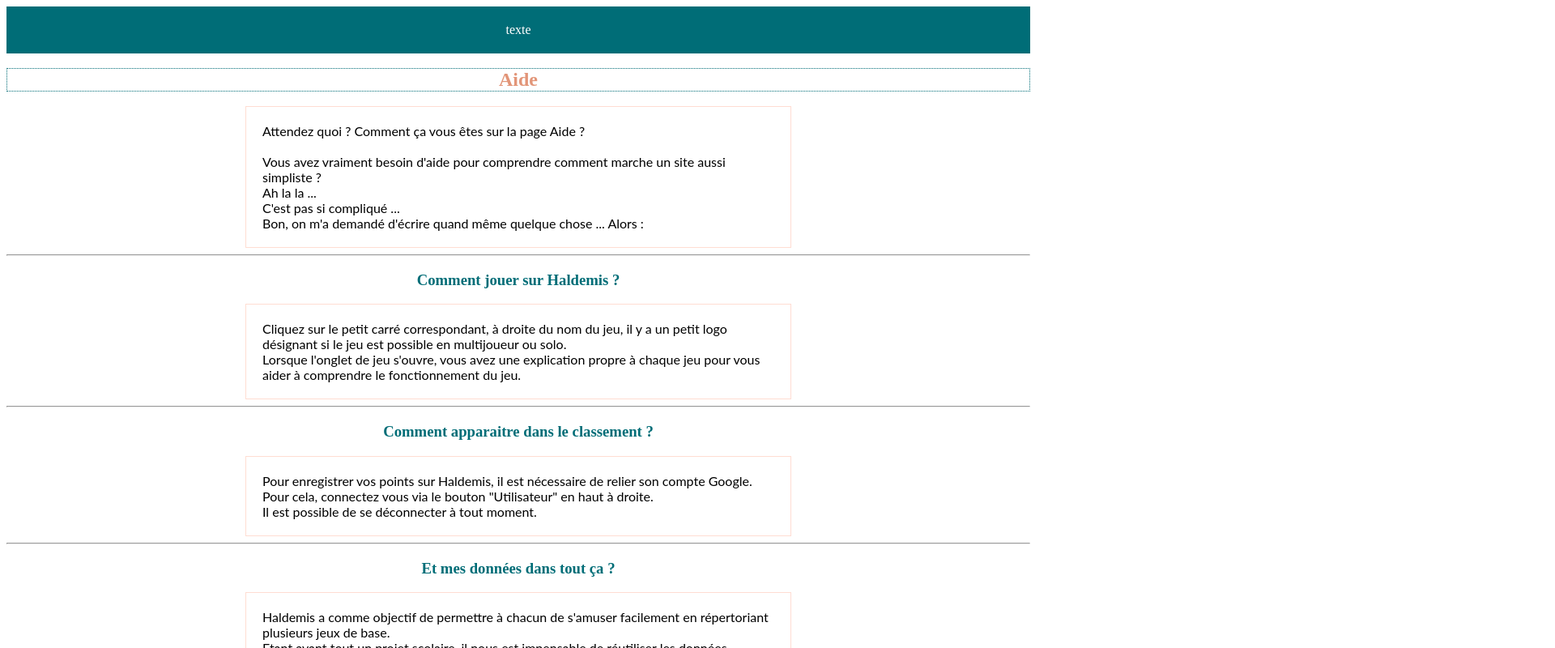
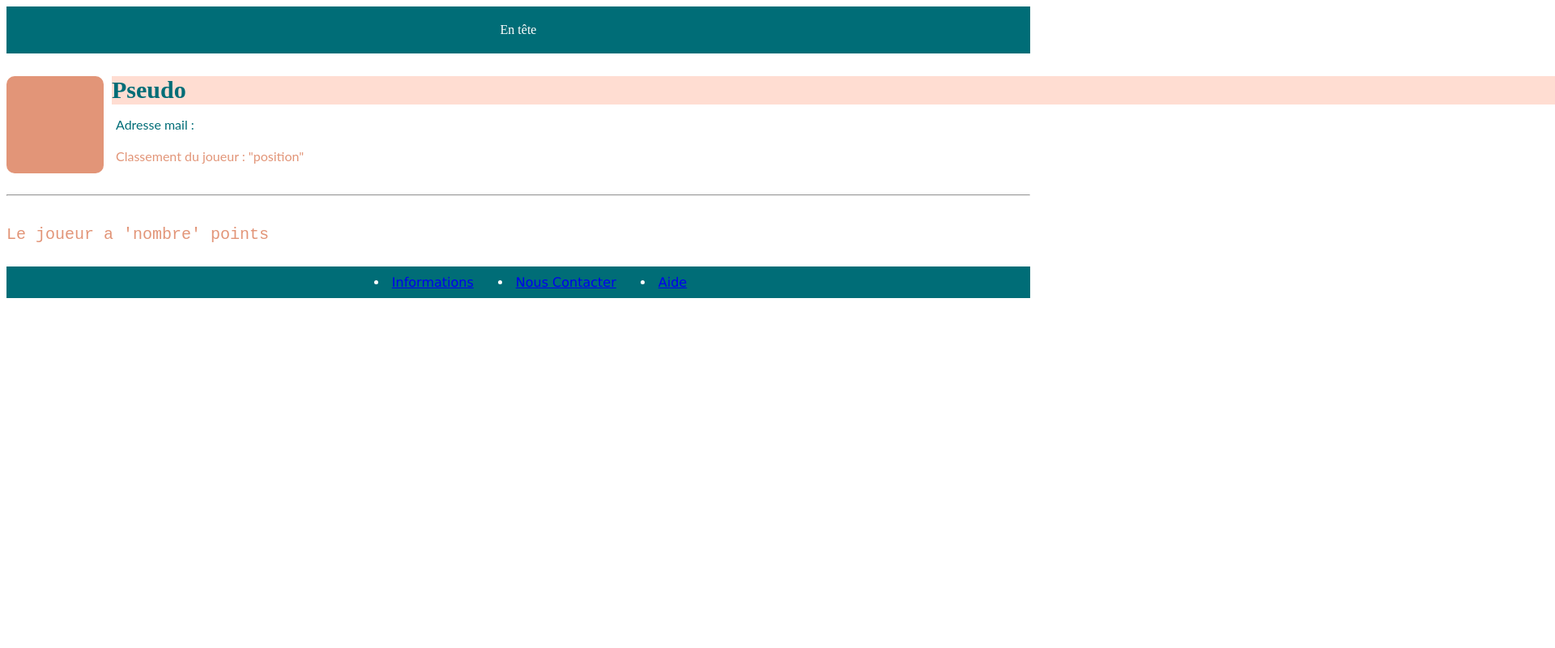
Before and after one commit to thewhiteumbra/site-haldemis, an Angular app: page / in a window 1280 px wide. Shown: the top 800 px of the page at 81% size, 1920 px wide, since content can reach past the window. Built offline with nearby package versions, Linux system fonts and the light colour scheme.

Commit message:
2 files modified

```diff
--- a/src/app/app.component.html
+++ b/src/app/app.component.html
@@ -1,34 +1,11 @@
-
 <header>
-texte
+En tête
 </header>
 <br>
-<h2> Aide </h2>
-<br>
-<p class="txtaide"> Attendez quoi ? Comment ça vous êtes sur la page Aide ?
-  <br> <br>
-  Vous avez vraiment besoin d'aide pour comprendre comment marche un site aussi simpliste ?
-  <br> Ah la la ...
-  <br> C'est pas si compliqué ... <br>
-  Bon, on m'a demandé d'écrire quand même quelque chose ... Alors :
-  </p>
-
-  <hr>
-
-  <h3 class="aide_h3">  Comment jouer sur Haldemis ? </h3>
-<p class="txtaide"> Cliquez sur le petit carré correspondant, à droite du nom du jeu, il y a un petit logo désignant si le jeu est possible en multijoueur ou solo. <br>
-Lorsque l'onglet de jeu s'ouvre, vous avez une explication propre à chaque jeu pour vous aider à comprendre le fonctionnement du jeu.
-</p>
-
-  <hr>
-  <h3 class="aide_h3">  Comment apparaitre dans le classement ? </h3>
-<p class="txtaide"> Pour enregistrer vos points sur Haldemis, il est nécessaire de relier son compte Google. Pour cela, connectez vous via le bouton "Utilisateur" en haut à droite. <br> Il est possible de se déconnecter à tout moment.
-</p>
-  <hr>
-<h3 class="aide_h3"> Et mes données dans tout ça ? </h3>
-  <P class="txtaide">
-Haldemis a comme objectif de permettre à chacun de s'amuser facilement en répertoriant plusieurs jeux de base. <br>Etant avant tout un projet scolaire, il nous est impensable de réutiliser les données récupérées. C'est aussi dans cette optique de créer un lien de confiance que nous avons utilisé Google pour s'identifier, ainsi, l'utilisateur n'a pas besoin de se créer un compte et de donner ses données à un inconnu. <br>Haldemis reste un projet à but non lucratif et vos données resteront à l'abri.
-  </P>
+<div class ="cercle"> <div style="margin : 130px ; margin-top: 10px;"> <div class ="carre"> <b>Pseudo </b> </div>
+<p class="mail">Adresse mail : </p> <p class="classement"> Classement du joueur : "position" </p> </div> </div>
+<br><hr><br>
+<pre class="infoj"> Le joueur a 'nombre' points </pre>
 <br>
 <footer>
 <li><a href="./informations.html">Informations</a></li>
--- a/src/styles.css
+++ b/src/styles.css
@@ -46,10 +46,14 @@
     color: #black ;
 }
 
-h2.pseudo {
-  color : #006d77;
-  border : 0px;
-  white-space:nowrap;
+
+.carre {
+  width: 5000px;
+  height: 35px;
+  border-radius : 0 px solid;
+  background-color : #ffddd2;
+  font-size: 30px;
+  color:#006d77;
 }
 
 p.mail {
@@ -59,12 +63,6 @@
   color : #006d77;
 }
 
-.carre {
-  width: 5000px;
-  height: 35px;
-  border-radius : 0 px;
-  background : #ffddd2;
-}
 
 p.txtaide {
   display : flex;
@@ -87,6 +85,7 @@
 }
 
 p.classement {
+  white-space : nowrap;
   border: 0px;
   color : #e29578;
 }
```
